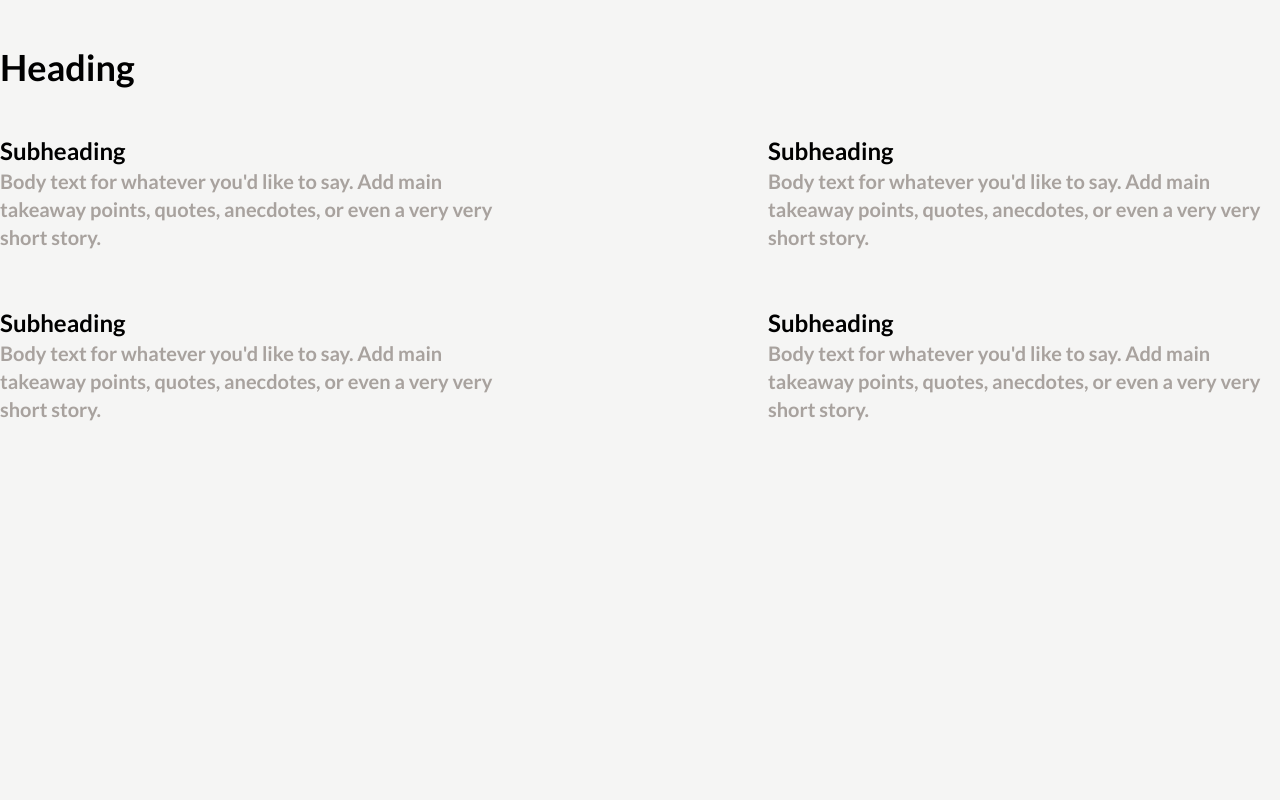
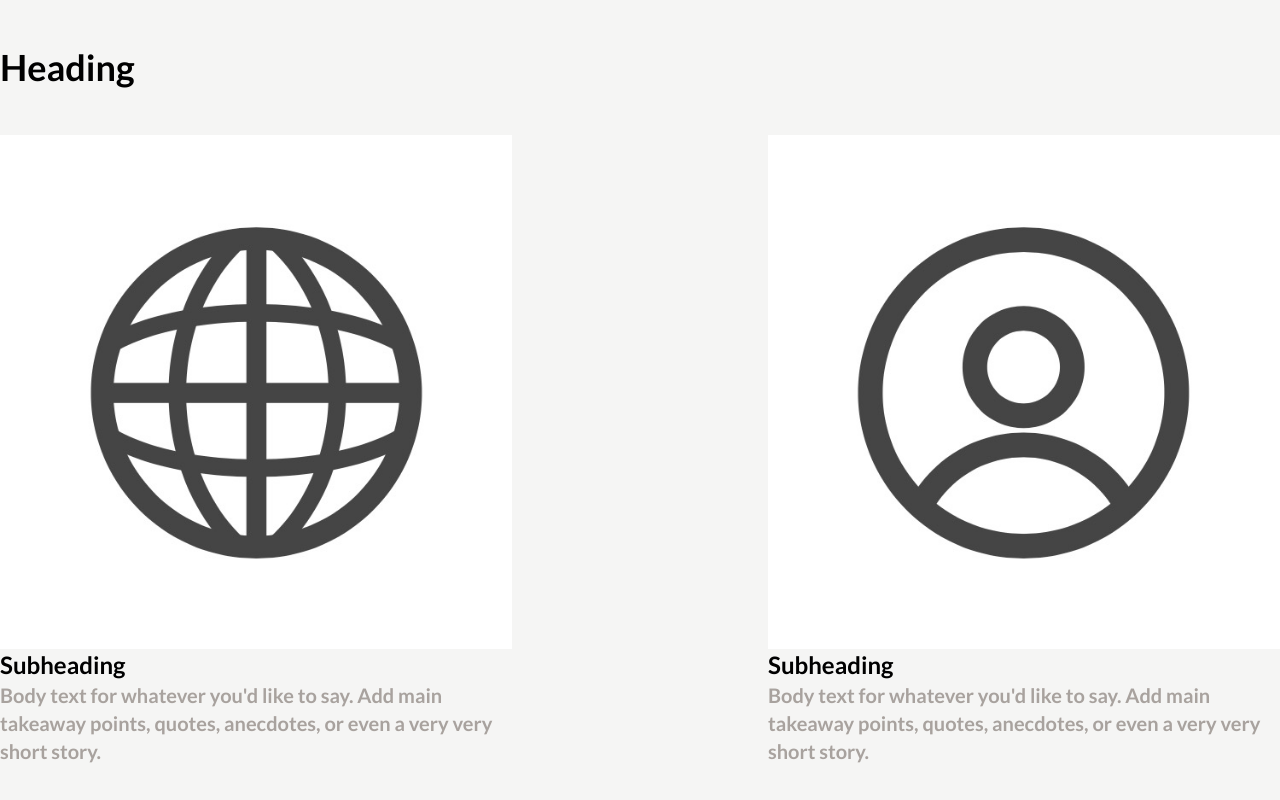
Before and after one commit to YM202c2100/figma-reproduction, a Next.js app: page / in a window 1280 px wide. Shown: the part 1520-2320 px from the top of the page. Before the commit the page ends 1971 px from the top, so only its background shows below. Built offline with nearby package versions, Linux system fonts and the light colour scheme.

Commit message:
[update] map関数でFeaturコンポーネントを生成するように変更

```diff
--- a/app/components/aboutFeatures.tsx
+++ b/app/components/aboutFeatures.tsx
@@ -1,15 +1,21 @@
+"use Client"
+
 import Feature from "./feature"
+import { StaticImageData } from "next/image"
+
+import img_world from "../../public/figma-world.jpg"
+import img_person from "../../public/figma-person.jpg"
+import img_privacy from "../../public/figma-privacy.jpg"
+import img_calender from "../../public/figma-calentder.jpg"
+
+const src_list:StaticImageData[] = [img_world, img_person, img_privacy, img_calender];
 
 export default function AboutFeatures(){
   return(
     <div>
       <h1 className="text-4xl mb-5">Heading</h1>
-
       <div className="flex flex-wrap justify-between">
-        <Feature/>
-        <Feature/>
-        <Feature/>
-        <Feature/>
+        {src_list.map(src => <Feature src={src}/>)}
       </div>
     </div>
   )
--- a/app/components/feature.tsx
+++ b/app/components/feature.tsx
@@ -1,9 +1,12 @@
-import Image from "next/image"
+import Image, {StaticImageData} from "next/image"
 
-export default function Feature(){
+type srcProps = {
+  src:StaticImageData
+}
+const Feature:React.FC<srcProps> = ({src})=>{
   return(
     <div className="w-3/4 py-7 lg:w-2/5">
-      {/* <Image/> */}
+      <Image src={src} alt=""/>
       <h2 className="text-2xl">Subheading</h2>
       <p className="text-stone-400 text-xl">
         Body text for whatever you'd like to say. Add main
@@ -13,3 +16,5 @@ export default function Feature(){
     </div>
   )
 }
+
+export default Feature;
```
